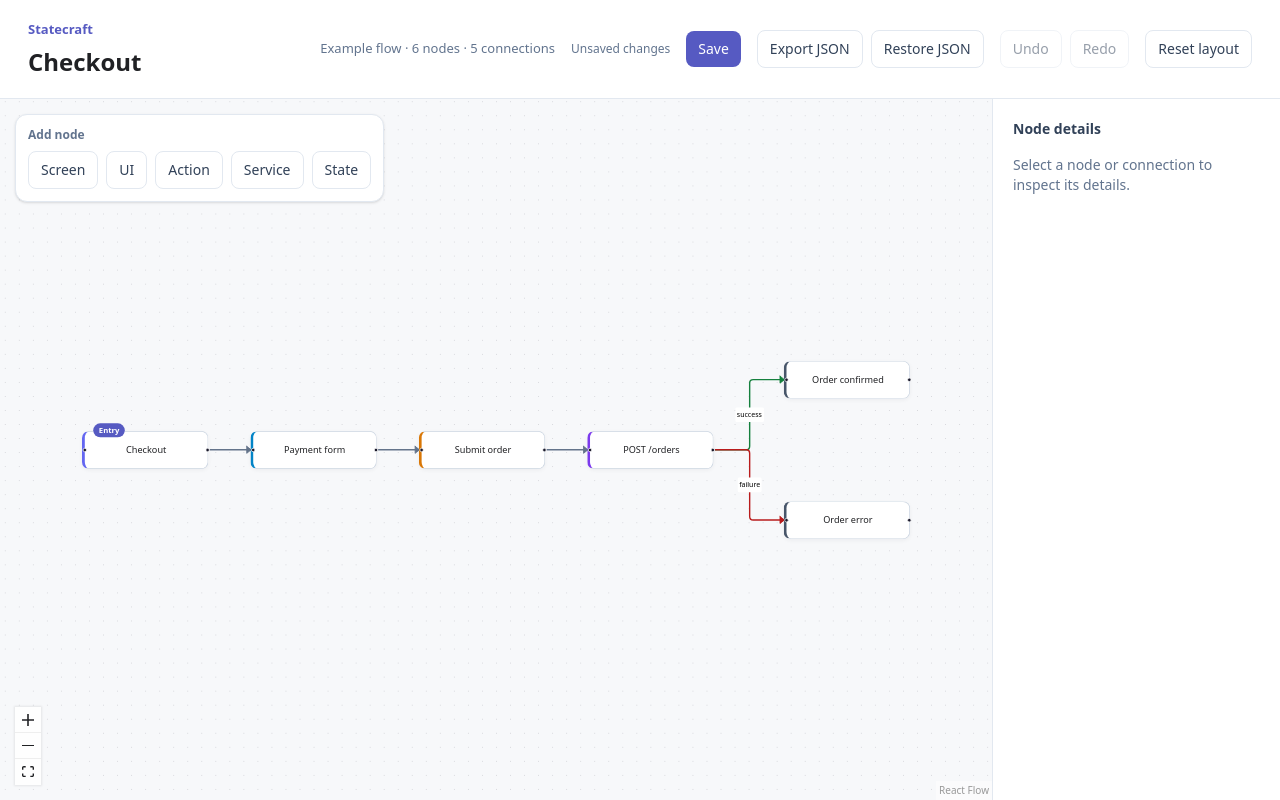
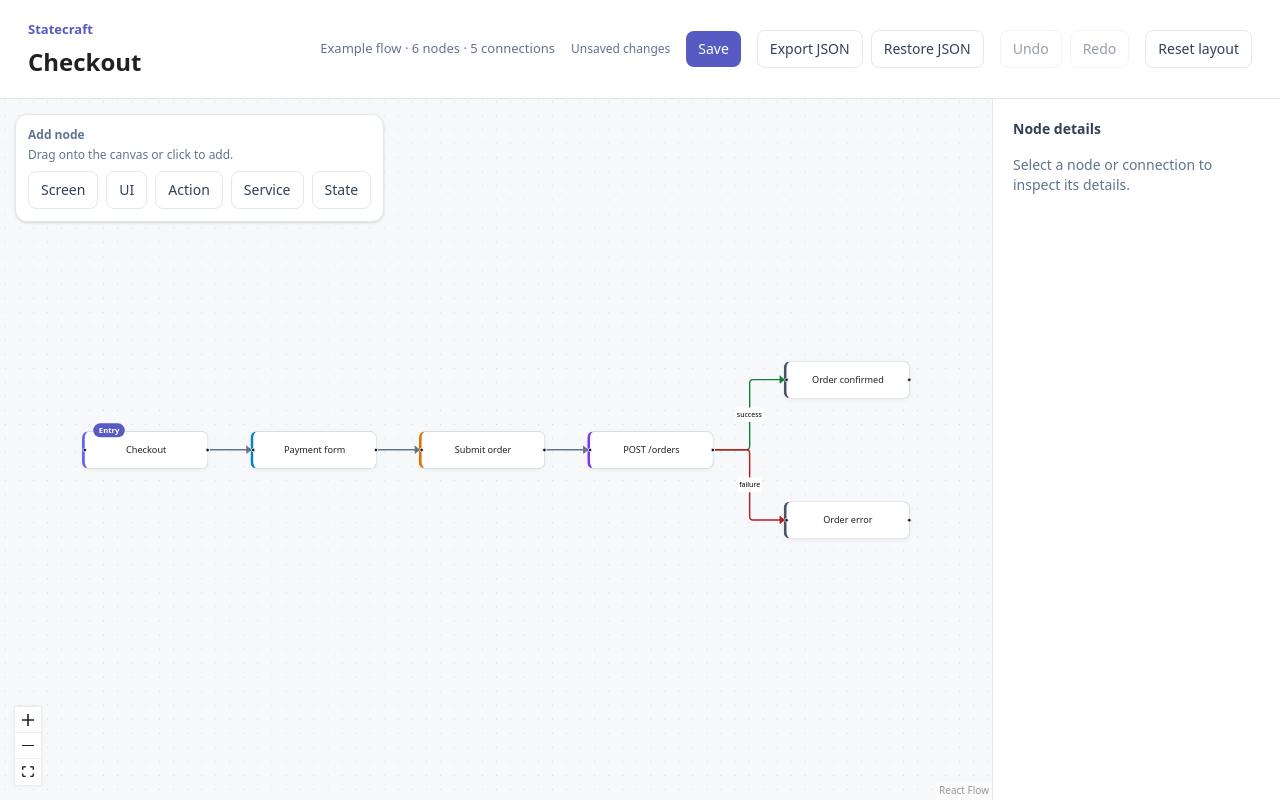
Before and after one commit to NicolasMilliard/statecraft, a React (Vite) app in the folder apps/web/: page / in a window 1280 px wide. Built offline with nearby package versions, Linux system fonts and the light colour scheme.

Commit message:
feat(web): add nodes by dragging from the palette

```diff
--- a/apps/web/src/canvas/FlowCanvas.tsx
+++ b/apps/web/src/canvas/FlowCanvas.tsx
@@ -5,17 +5,20 @@ import {
   ConnectionMode,
   Controls,
   ReactFlow,
+  ReactFlowProvider,
   useEdgesState,
   useNodesState,
+  useReactFlow,
   type IsValidConnection,
   type OnConnect,
   type OnNodesChange,
   type OnSelectionChangeFunc,
 } from '@xyflow/react';
-import { useCallback, useEffect, useMemo } from 'react';
+import { useCallback, useEffect, useMemo, type DragEvent } from 'react';
 import { canAddFlowEdge } from '../editor/can-add-flow-edge';
 import type { CanvasSelection } from './canvas-selection';
 import type { FlowLayout, FlowNodePosition } from './flow-layout';
+import { NODE_KIND_MIME_TYPE, parseDraggedNodeKind } from './node-drag';
 import { NodePalette } from './NodePalette';
 import { toReactFlowGraph, type CanvasNode } from './to-react-flow-graph';
 
@@ -28,7 +31,26 @@ interface FlowCanvasProps {
   readonly onNodesConnect: (sourceNodeId: string, targetNodeId: string) => void;
 }
 
-export function FlowCanvas({
+function canDropPaletteNode(event: DragEvent<HTMLDivElement>): boolean {
+  const target = event.target;
+
+  return (
+    event.dataTransfer.types.includes(NODE_KIND_MIME_TYPE) &&
+    !(
+      target instanceof Element && target.closest('.react-flow__panel') !== null
+    )
+  );
+}
+
+export function FlowCanvas(props: FlowCanvasProps) {
+  return (
+    <ReactFlowProvider>
+      <FlowCanvasContent {...props} />
+    </ReactFlowProvider>
+  );
+}
+
+function FlowCanvasContent({
   flow,
   layout,
   onLayoutChange,
@@ -36,6 +58,8 @@ export function FlowCanvas({
   onNodeAdd,
   onNodesConnect,
 }: FlowCanvasProps) {
+  const { screenToFlowPosition } = useReactFlow<CanvasNode>();
+
   const graph = useMemo(() => toReactFlowGraph(flow, layout), [flow, layout]);
 
   const [nodes, setNodes, onNodesChange] = useNodesState<CanvasNode>(
@@ -149,6 +173,38 @@ export function FlowCanvas({
     [onNodesConnect],
   );
 
+  const handleDragOver = useCallback((event: DragEvent<HTMLDivElement>) => {
+    event.preventDefault();
+
+    event.dataTransfer.dropEffect = canDropPaletteNode(event) ? 'copy' : 'none';
+  }, []);
+
+  const handleDrop = useCallback(
+    (event: DragEvent<HTMLDivElement>) => {
+      event.preventDefault();
+
+      if (!canDropPaletteNode(event)) {
+        return;
+      }
+
+      const kind = parseDraggedNodeKind(
+        event.dataTransfer.getData(NODE_KIND_MIME_TYPE),
+      );
+
+      if (kind === null) {
+        return;
+      }
+
+      const position = screenToFlowPosition({
+        x: event.clientX,
+        y: event.clientY,
+      });
+
+      onNodeAdd(kind, position);
+    },
+    [onNodeAdd, screenToFlowPosition],
+  );
+
   return (
     <section
       className="h-full min-h-0 w-full min-w-0"
@@ -161,6 +217,8 @@ export function FlowCanvas({
         onNodesChange={handleNodesChange}
         onSelectionChange={handleSelectionChange}
         onConnect={handleConnect}
+        onDragOver={handleDragOver}
+        onDrop={handleDrop}
         isValidConnection={isValidConnection}
         nodesDraggable
         nodesConnectable
--- a/apps/web/src/canvas/NodePalette.tsx
+++ b/apps/web/src/canvas/NodePalette.tsx
@@ -2,6 +2,7 @@ import { FLOW_NODE_KINDS, type FlowNodeKind } from '@statecraft/core';
 import { Panel, useReactFlow } from '@xyflow/react';
 import { NODE_KIND_LABELS } from '../node-kind-labels';
 import type { FlowNodePosition } from './flow-layout';
+import { NODE_KIND_MIME_TYPE } from './node-drag';
 import type { CanvasNode } from './to-react-flow-graph';
 
 interface NodePaletteProps {
@@ -37,16 +38,24 @@ export function NodePalette({ onNodeAdd }: NodePaletteProps) {
       position="top-left"
       className="nopan max-w-[calc(100%-1rem)] rounded-xl border border-slate-200 bg-white p-3 shadow-sm"
     >
-      <p className="mb-2 text-xs font-semibold text-slate-500">Add node</p>
+      <p className="text-xs font-semibold text-slate-500">Add node</p>
+      <p className="mb-2 mt-1 text-xs text-slate-500">
+        Drag onto the canvas or click to add.
+      </p>
 
       <div role="group" aria-label="Add node" className="flex flex-wrap gap-2">
         {FLOW_NODE_KINDS.map((kind) => (
           <button
             key={kind}
             type="button"
+            draggable
+            onDragStart={(event) => {
+              event.dataTransfer.setData(NODE_KIND_MIME_TYPE, kind);
+              event.dataTransfer.effectAllowed = 'copy';
+            }}
             onClick={() => handleAdd(kind)}
             aria-label={`Add ${NODE_KIND_LABELS[kind]} node`}
-            className="cursor-pointer rounded-lg border border-slate-200 px-3 py-2 text-sm font-medium text-slate-700 hover:bg-slate-50 focus-visible:outline-2 focus-visible:outline-offset-2 focus-visible:outline-brand"
+            className="cursor-grab rounded-lg border border-slate-200 px-3 py-2 text-sm font-medium text-slate-700 hover:bg-slate-50 active:cursor-grabbing focus-visible:outline-2 focus-visible:outline-offset-2 focus-visible:outline-brand"
           >
             {NODE_KIND_LABELS[kind]}
           </button>
--- /dev/null
+++ b/apps/web/src/canvas/node-drag.ts
@@ -0,0 +1,7 @@
+import { FLOW_NODE_KINDS, type FlowNodeKind } from '@statecraft/core';
+
+export const NODE_KIND_MIME_TYPE = 'application/x-statecraft-node-kind';
+
+export function parseDraggedNodeKind(value: string): FlowNodeKind | null {
+  return FLOW_NODE_KINDS.find((kind) => kind === value) ?? null;
+}
```
